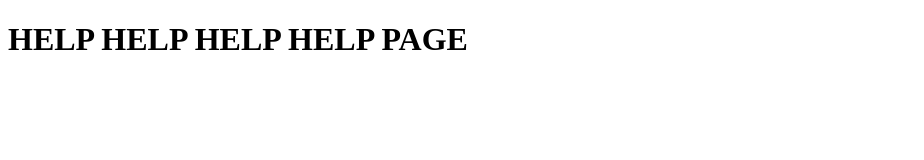
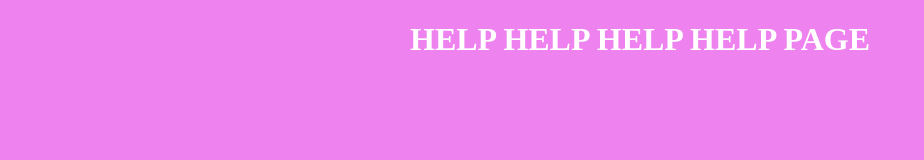
Before and after one commit to MohitBallikar/Bingles, a plain HTML site: page contact.html in a window 1280 px wide. Shown: the whole page, without its empty margins (0-924 px from the left). Drawn offline with Linux system fonts and the light colour scheme.

Commit message:
background test!2

```diff
--- a/contact.html
+++ b/contact.html
@@ -4,8 +4,11 @@
     <meta charset="UTF-8">
     <meta name="viewport" content="width=device-width, initial-scale=1.0">
     <title>:3</title>
+    <link rel="stylesheet" href="contact.css"
+</head>
 </head>
 <body>
     <h1>HELP HELP HELP HELP PAGE</h1>
+
 </body>
 </html>
```
